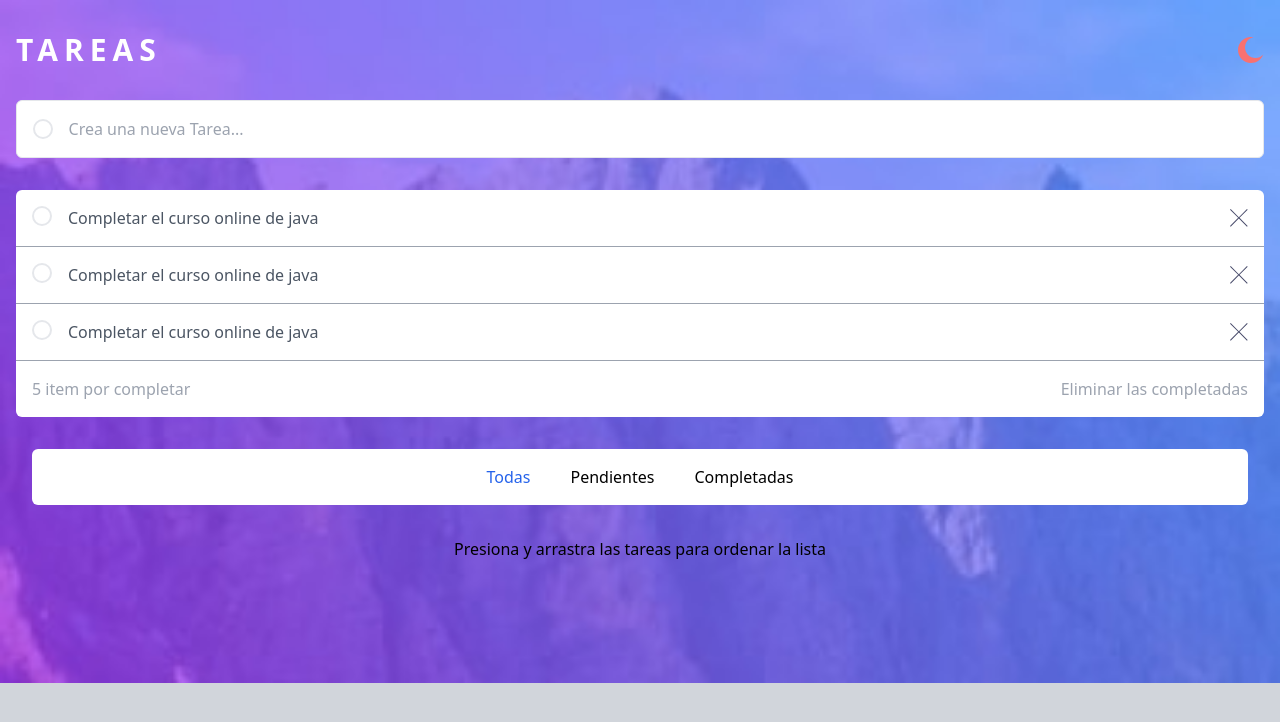
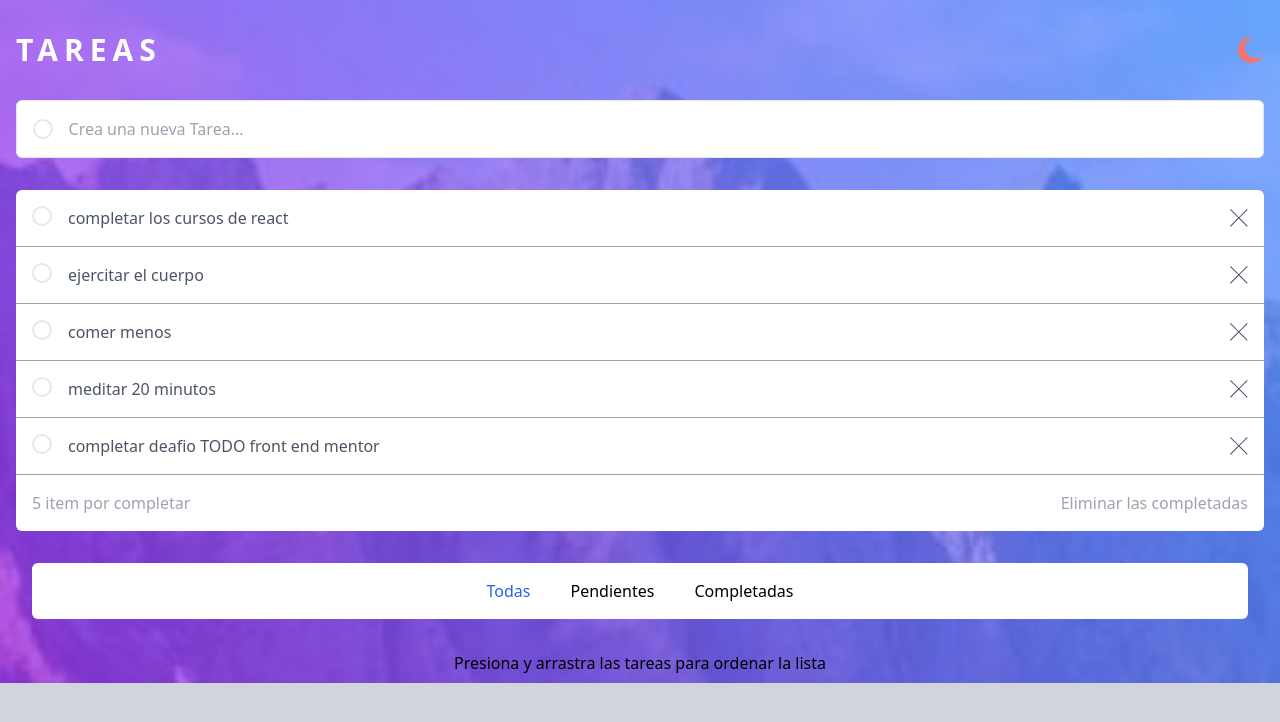
Before and after one commit to CarlosAncapi/Aplicacion-tareas-react-con-tailwind, a React (Vite) app: page / in a window 1280 px wide. Shown: the top 722 px of the page. Built offline with nearby package versions, Linux system fonts and the light colour scheme.

Commit message:
use State en tareas "todos"

```diff
--- a/src/App.jsx
+++ b/src/App.jsx
@@ -1,11 +1,23 @@
 
+import { useState } from "react";
 import Header from "./components/Header";
 import TodoComputed from "./components/TodoComputed";
 import TodoCreate from "./components/TodoCreate";
 import TodoFilter from "./components/TodoFilter";
 import TodoList from "./components/TodoList";
 
+const initialState = [
+  {id:1, title: "completar los cursos de react", completed: true},
+  {id:2, title: "ejercitar el cuerpo", completed: false},
+  {id:3, title: "comer menos", completed: false},
+  {id:4, title: "meditar 20 minutos", completed: false},
+  {id:5, title: "completar deafio TODO front end mentor", completed: false},
+]
+
 const App = () => {
+
+  const [todos,setTodos] = useState(initialState);
+
   return (
     <div className="bg-gray-300 bg-[url('./assets/images/bg-mobile-light.jpg')]
     bg-contain bg-no-repeat min-h-screen">
@@ -15,7 +27,7 @@ const App = () => {
       <main className="container mx-auto px-4 mt-8">
         <TodoCreate />
 
-        <TodoList />
+        <TodoList todos={todos}/>
 
         <TodoComputed />
 
--- /dev/null
+++ b/src/components/TodoItem.jsx
@@ -0,0 +1,19 @@
+import CrossIcon from "./icons/CrossIcon";
+
+const TodoIitem = ({todo}) => {
+
+    const {id, title,completed} = todo
+    return (
+        <article className="flex gap-4 border-b  border-b-gray-400">
+                <button className="inline-block h-5 w-5 flex-none rounded-full border-2"></button>
+                <p className="grow text-gray-600">
+                    {title}
+                </p>
+                <button className="flex-none">
+                    <CrossIcon />
+                </button>
+            </article>
+    );
+};
+
+export default TodoIitem;
--- a/src/components/TodoList.jsx
+++ b/src/components/TodoList.jsx
@@ -1,37 +1,13 @@
-import CrossIcon from "../components/icons/CrossIcon";
+import TodoIitem from "./TodoItem";
 
-const TodoList = () => {
+const TodoList = ({todos}) => {
     return (
         <div className="mt-8 rounded-t-md bg-white [&>article]:p-4">
-            <article className="flex gap-4 border-b  border-b-gray-400">
-                <button className="inline-block h-5 w-5 flex-none rounded-full border-2"></button>
-                <p className="grow text-gray-600">
-                    Completar el curso online de java
-                </p>
-                <button className="flex-none">
-                    <CrossIcon />
-                </button>
-            </article>
 
-            <article className="flex gap-4 border-b  border-b-gray-400">
-                <button className="inline-block h-5 w-5 flex-none rounded-full border-2"></button>
-                <p className="grow text-gray-600">
-                    Completar el curso online de java
-                </p>
-                <button className="flex-none">
-                    <CrossIcon />
-                </button>
-            </article>
+            {todos.map((todo) => (
+                <TodoIitem key={todo.id} todo={todo} />
+            ))}
 
-            <article className="flex gap-4 border-b  border-b-gray-400">
-                <button className="inline-block h-5 w-5 flex-none rounded-full border-2"></button>
-                <p className="grow text-gray-600">
-                    Completar el curso online de java
-                </p>
-                <button className="flex-none">
-                    <CrossIcon />
-                </button>
-            </article>
         </div>
     );
 };
```
